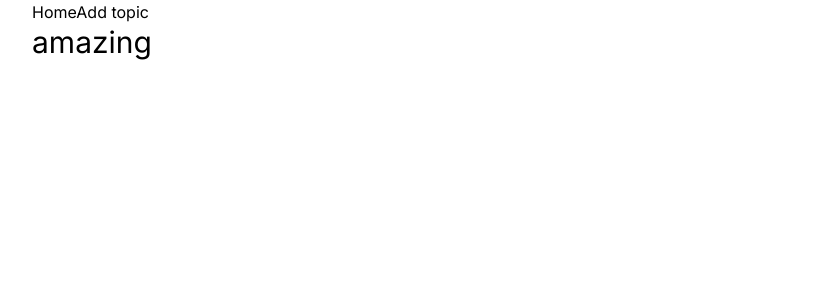
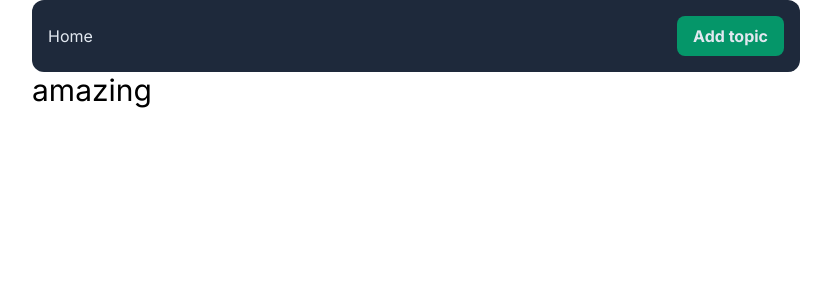
Before and after one commit to faun3/next13-simple-crud, a Next.js app: page / in a window 1280 px wide. Shown: the top 300 px of the page, without its empty margins (224-1055 px from the left). Built offline with nearby package versions, Linux system fonts and the light colour scheme.

Commit message:
add tailwind classes

```diff
--- a/components/Navbar.tsx
+++ b/components/Navbar.tsx
@@ -2,9 +2,15 @@ import Link from "next/link";
 
 const Navbar = () => {
   return (
-    <nav>
-      <Link href={"/"}>Home</Link>
-      <Link href={"/add-topic"}>Add topic</Link>
+    <nav className="flex flex-row justify-between bg-slate-800 text-slate-200 px-4 py-4 rounded-xl items-center">
+      <Link href={"/"} className="cursor-pointer">
+        Home
+      </Link>
+      <Link
+        href={"/add-topic"}
+        className="bg-emerald-600 rounded-lg px-4 py-2 text-slate-200 font-bold text-md">
+        Add topic
+      </Link>
     </nav>
   );
 };
```
